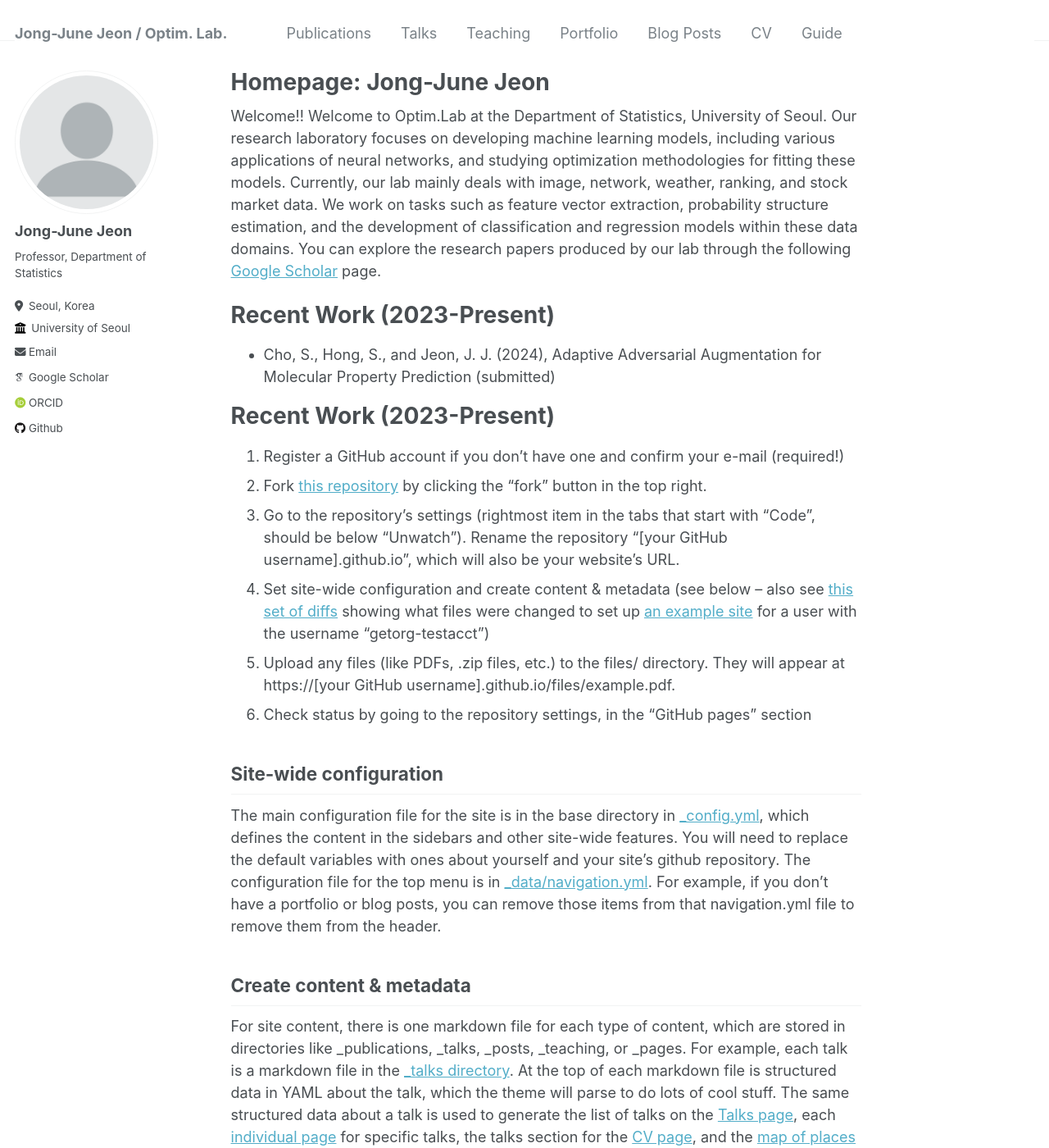
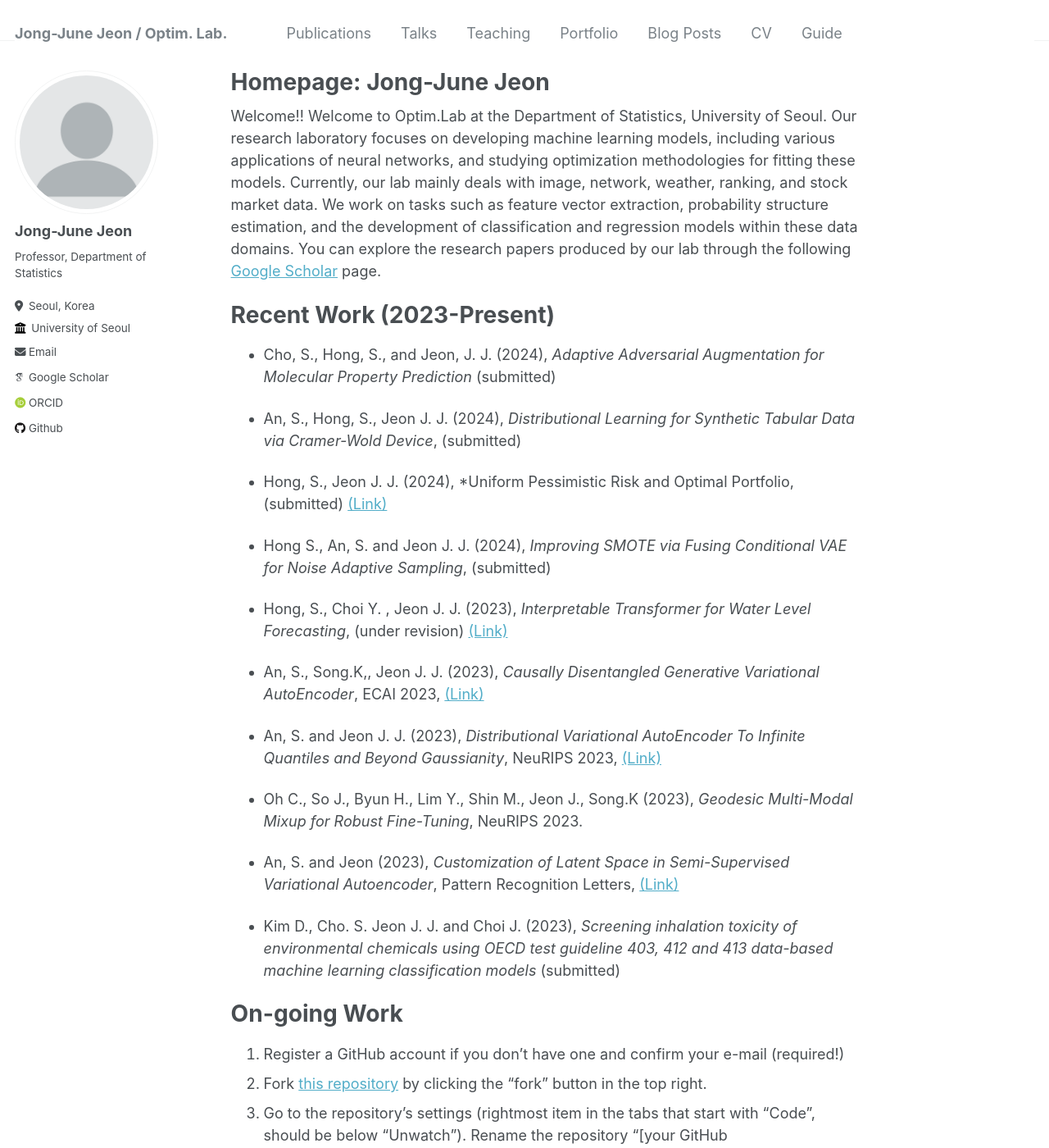
Before and after one commit to jenjong/jenjong.github.io, a Jekyll site: the page built from _pages/about.md, in a window 1280 px wide and 1400 px high. Shown: the whole window at 82% size. Built offline with Jekyll 4.4.1, drawn with Linux system fonts in a browser that asks for light colours; some web fonts are replaced.

Commit message:
Update about.md

```diff
--- a/_pages/about.md
+++ b/_pages/about.md
@@ -18,11 +18,31 @@ redirect_from:
 
 Recent Work (2023-Present)
 ======
-- Cho, S., Hong, S., and Jeon, J. J. (2024), Adaptive Adversarial Augmentation for Molecular Property Prediction (submitted)
+- Cho, S., Hong, S., and Jeon, J. J. (2024), *Adaptive Adversarial Augmentation for Molecular Property Prediction* (submitted)
+
+- An, S., Hong, S., Jeon J. J. (2024), *Distributional Learning for Synthetic Tabular Data via Cramer-Wold Device*, (submitted)
+
+- Hong, S., Jeon J. J. (2024), *Uniform Pessimistic Risk and Optimal Portfolio, (submitted)  [(Link)](https://arxiv.org/abs/2303.07158)
+
+- Hong S., An, S. and Jeon J. J. (2024), *Improving SMOTE via Fusing Conditional VAE
+      for Noise Adaptive Sampling*, (submitted)
+
+- Hong, S., Choi Y. , Jeon J. J. (2023), *Interpretable Transformer for Water Level Forecasting*, (under revision) [(Link)](https://arxiv.org/abs/2303.00515)
+
+- An, S., Song.K,, Jeon J. J. (2023),  *Causally Disentangled Generative Variational AutoEncoder*, ECAI 2023, [(Link)](https://ebooks.iospress.nl/volumearticle/64190)
+
+- An, S. and Jeon J. J.  (2023), *Distributional Variational AutoEncoder To Infinite Quantiles and Beyond Gaussianity*, NeuRIPS 2023, [(Link)](https://openreview.net/forum?id=GxL6PrmEUw)
+
+- Oh C., So J., Byun H., Lim Y., Shin M., Jeon J., Song.K (2023), *Geodesic Multi-Modal Mixup for Robust Fine-Tuning*, NeuRIPS 2023.
+
+- An, S. and Jeon  (2023), *Customization of Latent Space in Semi-Supervised Variational Autoencoder*, Pattern Recognition Letters,
+       <a href = "https://www.sciencedirect.com/science/article/pii/S0167865523003288"> (Link) </a>
+
+- Kim D., Cho. S. Jeon J. J. and Choi J. (2023),  *Screening inhalation toxicity of environmental chemicals using OECD test guideline 403, 412 and 413 data-based machine learning classification models*  (submitted)
 
 
 
-Recent Work (2023-Present)
+On-going Work
 ======
 1. Register a GitHub account if you don't have one and confirm your e-mail (required!)
 1. Fork [this repository](https://github.com/academicpages/academicpages.github.io) by clicking the "fork" button in the top right.
```
